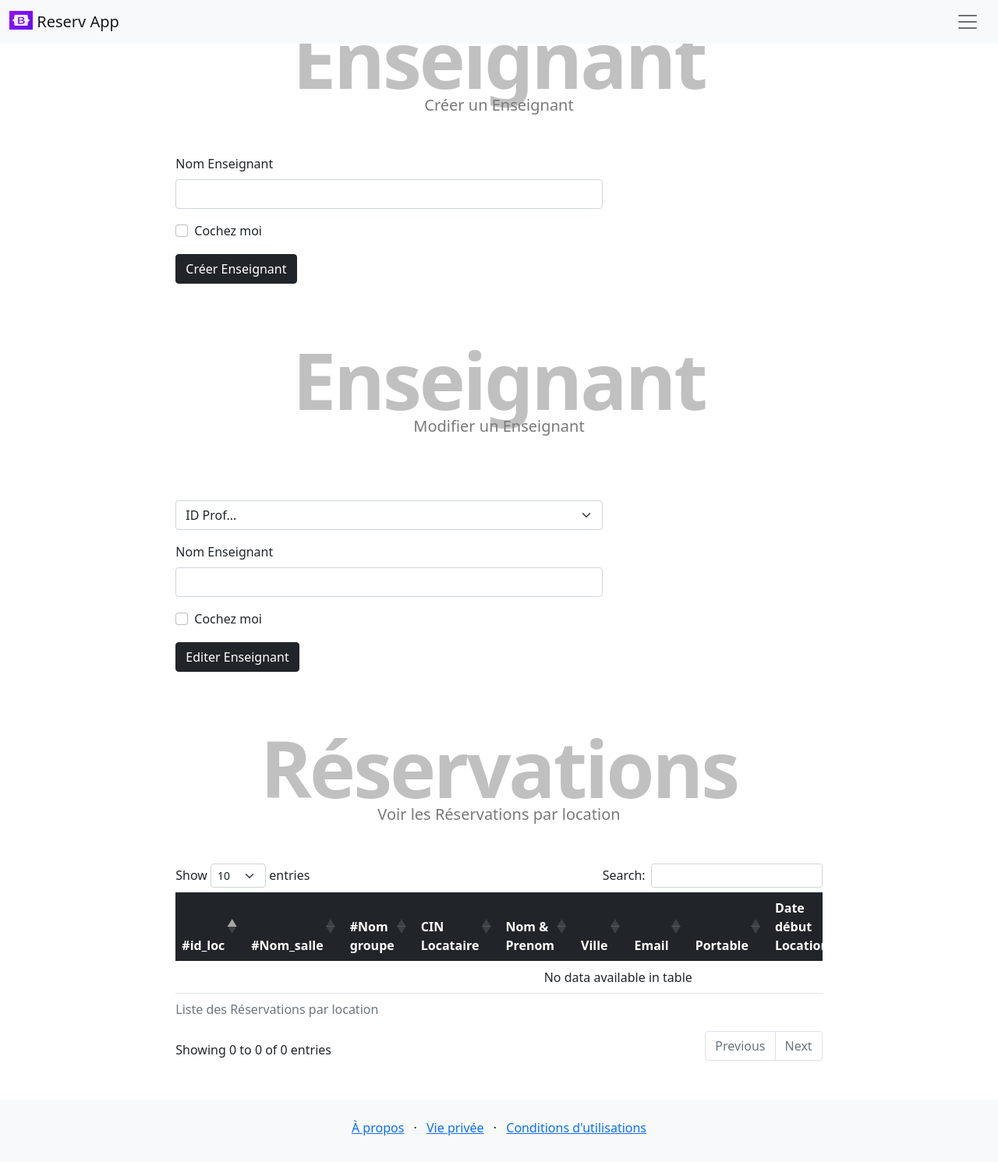
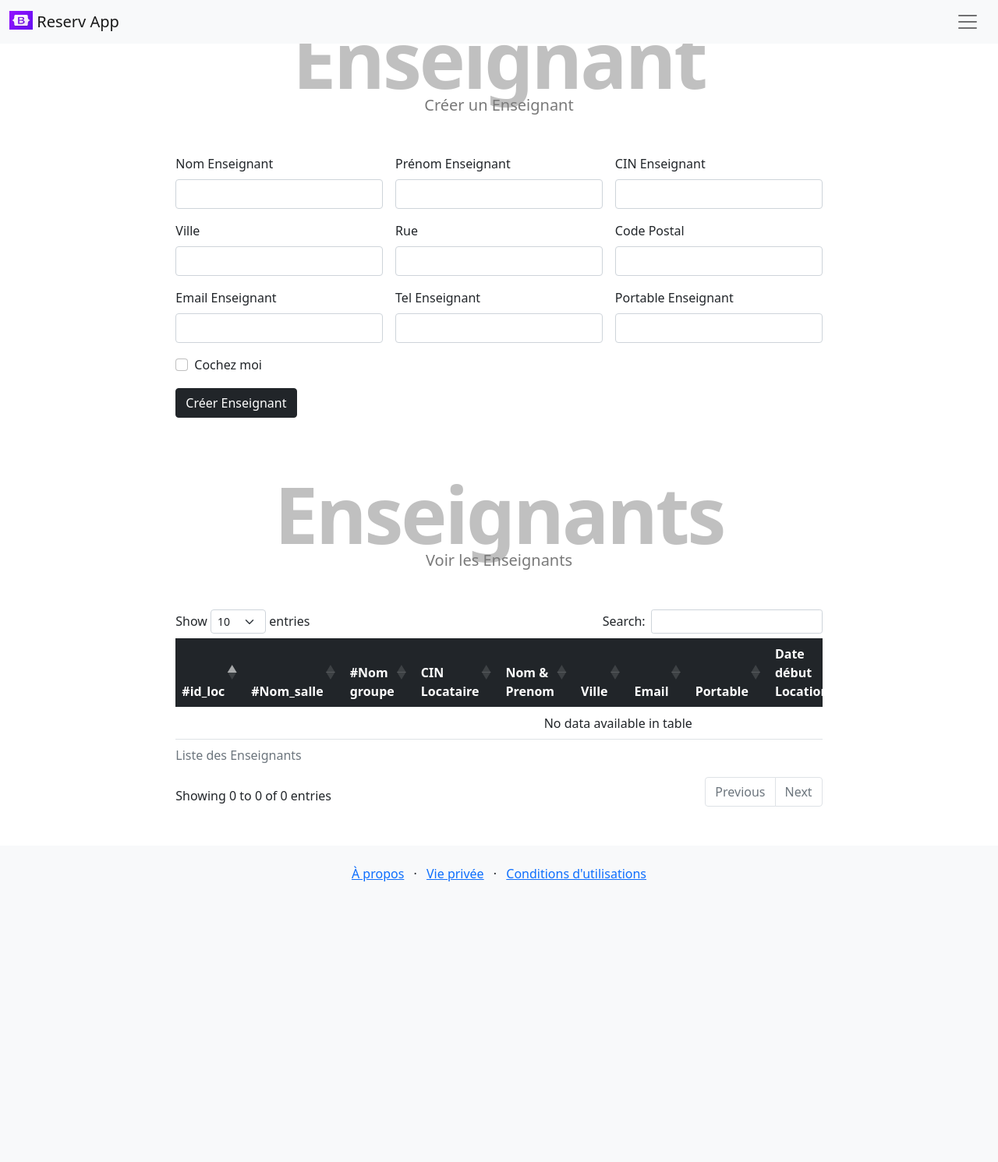
Before and after one commit to FaresEsprit20/ZiedApp, a PHP site: page /ProfesseurView.php in a window 1280 px wide. Shown: the whole page at 78% size. After the commit the page ends 1131 px from the top, so only its background shows below. Run offline with PHP 8.4, Linux system fonts and the light colour scheme; data comes from the database, SQL or seed files in the repository; some libraries are stand-ins or nearby versions.

Commit message:
sixth commit

```diff
--- a/ProfesseurView.php
+++ b/ProfesseurView.php
@@ -102,12 +102,72 @@
 
 
 
-        <form class="row g-3">
+        <form class="row g-3" id="createens">
 
 
-  <div class="col-md-8">
-    <label for="nom_enseignant" class="form-label">Nom Enseignant</label>
-    <input type="text" class="form-control" id="nom_enseignant" required>
+  <div class="col-md-4">
+    <label for="nom_ens" class="form-label">Nom Enseignant</label>
+    <input type="text" class="form-control" id="nom_enst" >
+    <div id="enom" style="visibility:hidden">
+
+      </div>
+  </div>
+  <div class="col-md-4">
+    <label for="prenom_ens" class="form-label">Prénom Enseignant</label>
+    <input type="text" class="form-control" id="prenom_ens" >
+    <div id="eprenom" style="visibility:hidden">
+
+      </div>
+  </div>
+  <div class="col-md-4">
+    <label for="cin_ens" class="form-label">CIN Enseignant</label>
+    <input type="text" class="form-control" id="cin_ens" >
+    <div id="ecin" style="visibility:hidden">
+
+      </div>
+  </div>
+  <div class="col-md-4">
+    <label for="ville_ens" class="form-label">Ville</label>
+    <input type="text" class="form-control" id="ville_ens" >
+    <div id="eville" style="visibility:hidden">
+
+      </div>
+  </div>
+  <div class="col-md-4">
+    <label for="rue_ens" class="form-label">Rue</label>
+    <input type="text" class="form-control" id="rue_ens" >
+    <div id="erue" style="visibility:hidden">
+
+      </div>
+  </div>
+  <div class="col-md-4">
+    <label for="postal_ens" class="form-label">Code Postal</label>
+    <input type="number" class="form-control" id="postal_ens" >
+    <div id="epostal" style="visibility:hidden">
+
+      </div>
+  </div>
+
+  <div class="col-md-4">
+    <label for="email_ens" class="form-label">Email Enseignant</label>
+    <input type="email" class="form-control" id="email_ens" >
+    <div id="eemail" style="visibility:hidden">
+
+      </div>
+  </div>
+  <div class="col-md-4">
+    <label for="tel_ens" class="form-label">Tel Enseignant</label>
+    <input type="tel" class="form-control" id="tel_ens" >
+    <div id="etel" style="visibility:hidden">
+
+      </div>
+  </div>
+  <div class="col-md-4">
+    <label for="portable_ens" class="form-label">Portable Enseignant</label>
+    <input type="tel" class="form-control" id="protable_ens" >
+    <div id="eprotable" style="visibility:hidden">
+
+      </div>
   </div>
   <div class="col-12">
     <div class="form-check">
@@ -137,68 +197,12 @@
 
 
 
-<!-- Start Professeur -->
-
-<section class="locs" id="locs">
-  <div class="container-fluid">
-    <div class="special-heading">Enseignant</div>
-      <p>Modifier un Enseignant</p>
-  <div class="row">
-  <div class="col col-sm col-lg-2">
-  </div>
-    <div class="col-12 col-sm-12 col-lg-8">
-
-
-      <div class="products-table mt-5 mb-5">
-        <div class="table-reservations">
-
-
-
-        <form class="row g-3">
-        <div class="col-md-8">
-  <label for="inputMoisFin" style="visibility:hidden" class="form-label">Identifiant Enseignant</label>
-    <select id="inputIdProf" class="form-select">
-      <option selected disabled value="nil" value="nil">ID Prof...</option>
-    </select>
-  </div>
-
-  <div class="col-md-8">
-    <label for="nom_prof" class="form-label">Nom Enseignant</label>
-    <input type="text" class="form-control" id="nom_prof" required>
-  </div>
-  <div class="col-12">
-    <div class="form-check">
-      <input class="form-check-input" type="checkbox" id="reservCheck" required>
-      <label class="form-check-label" for="reservCheck">
-        Cochez moi
-      </label>
-    </div>
-  </div>
-  <div class="col-12">
-    <button type="submit" class="btn btn-dark">Editer Enseignant</button>
-  </div>
-
-</form>
-
-        </div>
-
-    </div>
-  </div>
-  <div class="col col-sm col-lg-2">
-  </div>
-  </div>
-
-</section>
-
-<!-- End Professseur -->
-
-
 <!-- Start Products -->
 
 <section class="reservationsView" id="reservationsView">
   <div class="container-fluid">
-    <div class="special-heading">Réservations</div>
-      <p>Voir les Réservations par location</p>
+    <div class="special-heading">Enseignants</div>
+      <p>Voir les Enseignants</p>
   <div class="row">
   <div class="col col-sm col-lg-2">
   </div>
@@ -209,7 +213,7 @@
         <div class="table-responsive">
 
           <table class="table display" id="reservationsDatatable">
-            <caption>Liste des Réservations par location</caption>
+            <caption>Liste des Enseignants</caption>
             <thead class="table-dark">
               <th scope="col">#id_loc</th>
               <th scope="col">#Nom_salle</th>
--- a/RéservationsView.php
+++ b/RéservationsView.php
@@ -484,7 +484,7 @@
     <script type="text/javascript" src="node_modules/jquery/dist/jquery.min.js"></script>
     <script type="text/javascript" src="node_modules/bootstrap/dist/js/bootstrap.min.js"></script>
     <script src="assets/js/main-script.js" ></script>
-    <script src="assets/js/Reservations/datatableReservation.js" ></script>
+    <script src="assets/js/Locataires/datatableLocataires.js" ></script>
     <script type="text/javascript" charset="utf8" src="https://cdn.datatables.net/1.11.1/js/jquery.dataTables.min.js"></script>
     <script type="text/javascript" charset="utf8" src="https://cdn.datatables.net/1.11.1/js/dataTables.bootstrap5.min.js"></script>
 
```
